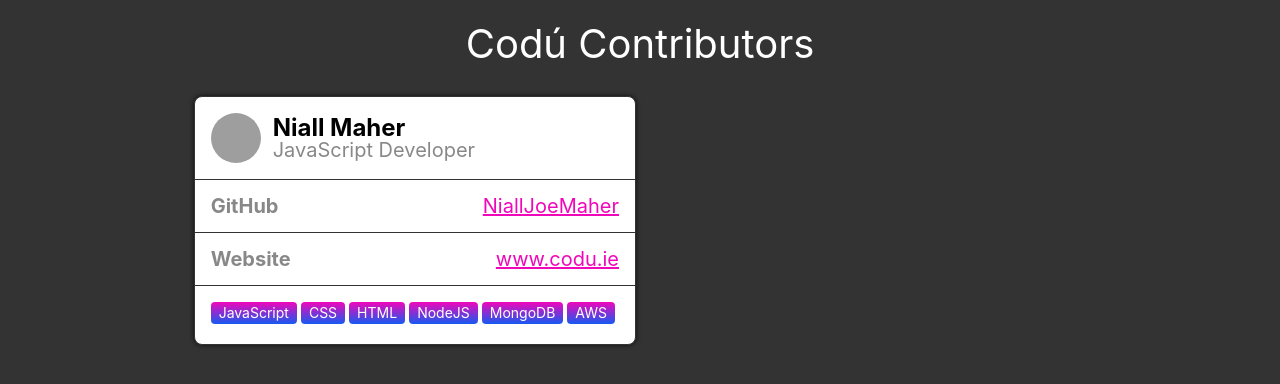
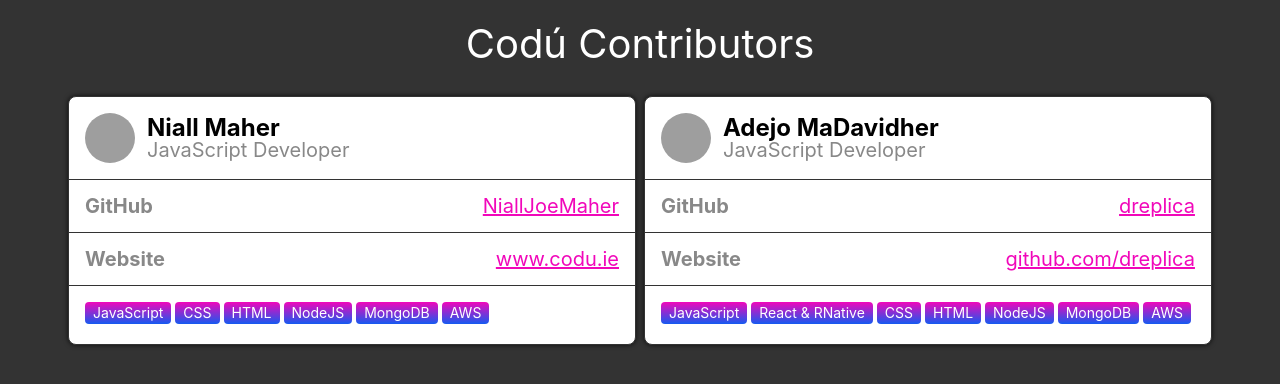
Before and after one commit to codu-code/contributors, a React (Create React App) app: page / in a window 1280 px wide. Shown: the top 384 px of the page. Built offline with nearby package versions, Linux system fonts and the light colour scheme; grey boxes are pictures that could not be loaded.

Commit message:
added dreplica to contributors

```diff
--- a/src/contributors.js
+++ b/src/contributors.js
@@ -1,10 +1,18 @@
 export default [
-    {
-        id: "1123abc",
-        name: "Niall Maher",
-        title: "JavaScript Developer",
-        username: "NiallJoeMaher",
-        website: "www.codu.ie",
-        skills: ["JavaScript", "CSS", "HTML", "NodeJS", "MongoDB", "AWS"]
-    }
+	{
+		id: '1123abc',
+		name: 'Niall Maher',
+		title: 'JavaScript Developer',
+		username: 'NiallJoeMaher',
+		website: 'www.codu.ie',
+		skills: [ 'JavaScript', 'CSS', 'HTML', 'NodeJS', 'MongoDB', 'AWS' ]
+	},
+	{
+		id: '234',
+		name: 'Adejo MaDavidher',
+		title: 'JavaScript Developer',
+		username: 'dreplica',
+		website: 'github.com/dreplica',
+		skills: [ 'JavaScript', 'React & RNative', 'CSS', 'HTML', 'NodeJS', 'MongoDB', 'AWS' ]
+	}
 ];
```
